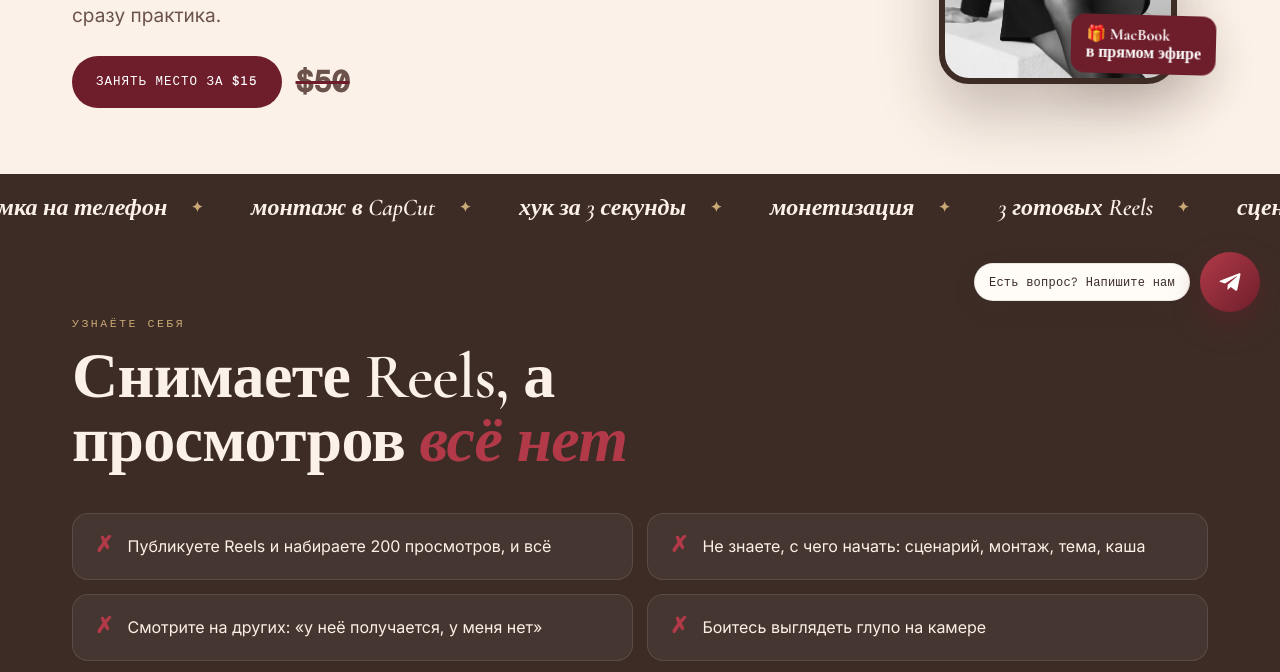
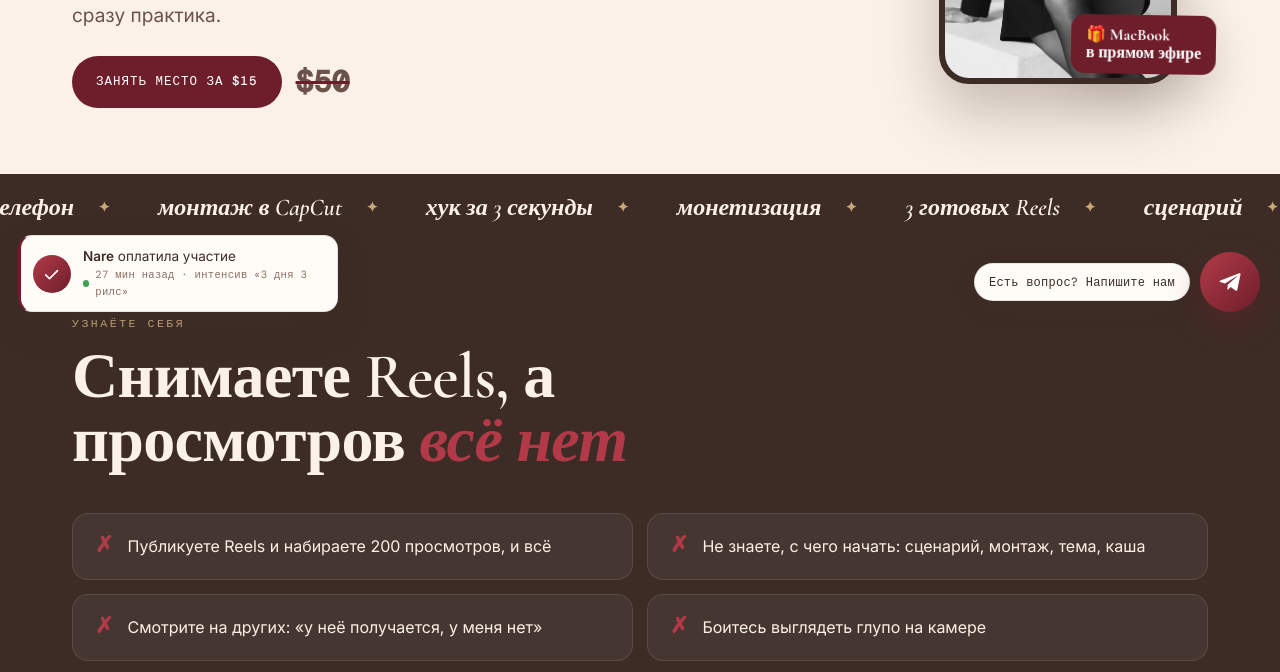
Before and after one commit to malenapocladovazabota-rgb/malenapocladova, a plain HTML site: page intensiv.html in a window 1280 px wide. Shown: the part 466-1138 px from the top of the page. Drawn offline with nearby package versions, Linux system fonts and the light colour scheme.

Commit message:
Update intensiv.html

```diff
--- a/intensiv.html
+++ b/intensiv.html
@@ -282,7 +282,8 @@ src="https://www.facebook.com/tr?id=1350449057220500&ev=PageView&noscript=1"
   .rev.show{opacity:1; transform:none;}
   @media(prefers-reduced-motion:reduce){ *{animation:none!important;} .rev{opacity:1;transform:none;} }
 
-  .sticky-cta{position:fixed; left:0; right:0; bottom:0; z-index:70; display:none; padding:12px 16px; background:rgba(61,44,38,.95); backdrop-filter:blur(8px);}
+  .sticky-cta{position:fixed; left:0; right:0; bottom:0; z-index:70; display:none; padding:12px 16px; background:rgba(61,44,38,.95); backdrop-filter:blur(8px); transform:translateY(120%); transition:transform .34s cubic-bezier(.2,.8,.2,1);}
+  .sticky-cta.show{transform:translateY(0);}
   .sticky-cta .btn{width:100%; justify-content:center;}
   @media(max-width:640px){ .sticky-cta{display:block;} body{padding-bottom:74px;} }
 </style>
@@ -650,7 +651,8 @@ src="https://www.facebook.com/tr?id=1350449057220500&ev=PageView&noscript=1"
   #mpw-sp{position:fixed; left:18px; bottom:22px; z-index:65; pointer-events:none; width:min(320px,calc(100vw - 36px));}
   .mpw-toast{display:flex; align-items:center; gap:12px; background:#FFFCF7; border:1px solid rgba(61,44,38,.12); border-left:3px solid #6E1E2B; border-radius:14px; padding:11px 14px 11px 12px; box-shadow:0 14px 34px rgba(61,44,38,.18); transform:translateY(16px); opacity:0; transition:transform .45s cubic-bezier(.2,.8,.2,1), opacity .45s;}
   .mpw-toast.on{transform:translateY(0); opacity:1;}
-  .mpw-av{flex:0 0 auto; width:38px; height:38px; border-radius:50%; background:linear-gradient(135deg,#B23A48,#6E1E2B); color:#fff; font-family:'Cormorant Garamond',serif; font-weight:700; font-size:19px; display:flex; align-items:center; justify-content:center;}
+  .mpw-av{flex:0 0 auto; width:38px; height:38px; border-radius:50%; background:linear-gradient(135deg,#B23A48,#6E1E2B); display:flex; align-items:center; justify-content:center;}
+  .mpw-av svg{width:20px; height:20px; fill:#fff;}
   .mpw-tx{min-width:0;}
   .mpw-tx .l1{font-family:'Inter',sans-serif; font-size:13.5px; color:#3D2C26; line-height:1.35;}
   .mpw-tx .l1 b{font-weight:600;}
@@ -681,10 +683,27 @@ src="https://www.facebook.com/tr?id=1350449057220500&ev=PageView&noscript=1"
 </a>
 
 <script>
+  // Нижняя кнопка «Занять место»: скрыта на Hero, появляется после прокрутки за него.
+  (function(){
+    var bar=document.querySelector('.sticky-cta');
+    var hero=document.querySelector('.hero');
+    if(!bar||!hero) return;
+    function upd(){
+      if(hero.getBoundingClientRect().bottom<=80) bar.classList.add('show');
+      else bar.classList.remove('show');
+    }
+    upd();
+    window.addEventListener('scroll', upd, {passive:true});
+    window.addEventListener('resize', upd);
+  })();
+
   // Соцдоказательства: всплывашки недавних оплат.
-  // ↓ Замените имена на реальных участниц — так честнее и конвертит лучше.
+  // Пул имён: реальные из базы + русские/молдавские/армянские для разнообразия.
   (function(){
-    var names=['Юлия','Анна','Мария','Екатерина','Ольга','Дарья','Наталья','Виктория','Алина','Ксения','Полина','София','Ирина','Елена','Валерия','Кристина','Марина','Анастасия','Татьяна','Оксана'];
+    var names=['Юлия','Анна','Мария','Екатерина','Ольга','Дарья','Наталья','Виктория','Алина','Ксения','Полина','София','Ирина','Елена','Валерия','Кристина','Марина','Анастасия','Татьяна','Оксана','Светлана','Олеся','Люба','Зинаида',
+      'Cornelia','Mariana','Doina','Dorina','Cristina','Mihaela','Adriana','Iuliana','Veronica','Lenuta','Gabriela','Iulia','Adelina','Dragalina',
+      'Tatevik','Gohar','Anush','Lilit','Mariam','Nare','Armine','Lusine','Hasmik','Siranush',
+      'Rumiia','Liliia','Yulianna','Arina','Inna','Natalia','Tamara','Uliana','Ivanka','Catarina'];
     var acts=['оплатила участие','заняла место на интенсиве','присоединилась к интенсиву','забронировала место'];
     var box=document.getElementById('mpw-sp');
     if(!box) return;
@@ -692,7 +711,7 @@ src="https://www.facebook.com/tr?id=1350449057220500&ev=PageView&noscript=1"
     function show(){
       if(document.hidden){ schedule(); return; }
       var nm=rnd(names), t=document.createElement('div'); t.className='mpw-toast';
-      t.innerHTML='<div class="mpw-av">'+nm.charAt(0)+'</div>'+
+      t.innerHTML='<div class="mpw-av"><svg viewBox="0 0 24 24"><path d="M9 16.17l-3.88-3.88a1 1 0 00-1.41 1.41l4.59 4.59a1 1 0 001.41 0l9.59-9.59a1 1 0 00-1.41-1.41z"/></svg></div>'+
         '<div class="mpw-tx"><div class="l1"><b>'+nm+'</b> '+rnd(acts)+'</div>'+
         '<div class="l2"><span class="mpw-dot"></span>'+(2+Math.floor(Math.random()*40))+' мин назад · интенсив «3 дня 3 рилс»</div></div>';
       box.appendChild(t);
```
